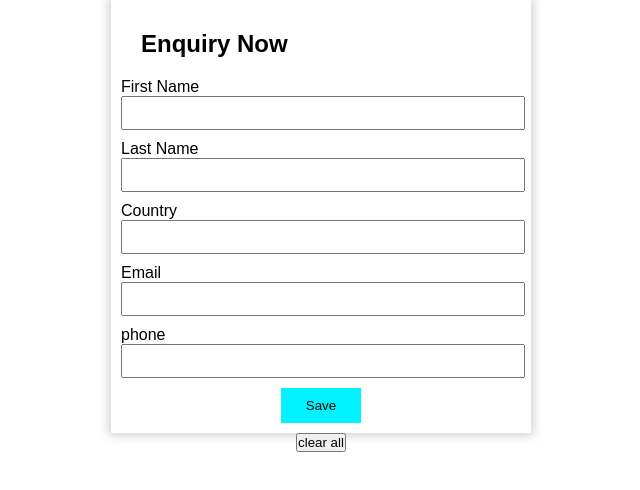
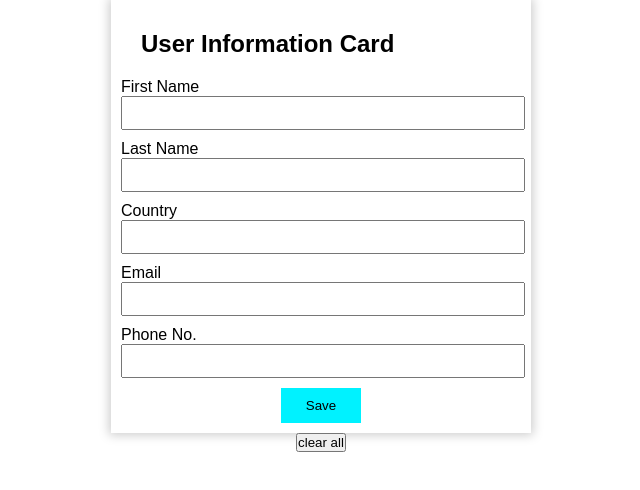
Before and after one commit to satyajit5007/Card_Project, a plain HTML site: page index.html in a window 1280 px wide. Shown: the whole page, without its empty margins (319-959 px from the left). Drawn offline with Linux system fonts and the light colour scheme.

Commit message:
Update index.html

```diff
--- a/index.html
+++ b/index.html
@@ -9,7 +9,7 @@
 <body>
 
     <form>
-        <h2>Enquiry Now</h2>
+        <h2>User Information Card</h2>
         <label for="">First Name</label>
         <input type="text" name="uname" required>
         <label for="">Last Name</label>
@@ -18,7 +18,7 @@
         <input type="text" name="cname" required>
         <label for="">Email</label>
         <input type="email" name="email" required>
-        <label for="">phone</label>
+        <label for="">Phone No.</label>
         <input type="text" name="phone" required>
         <button>Save</button>
     </form>
```
